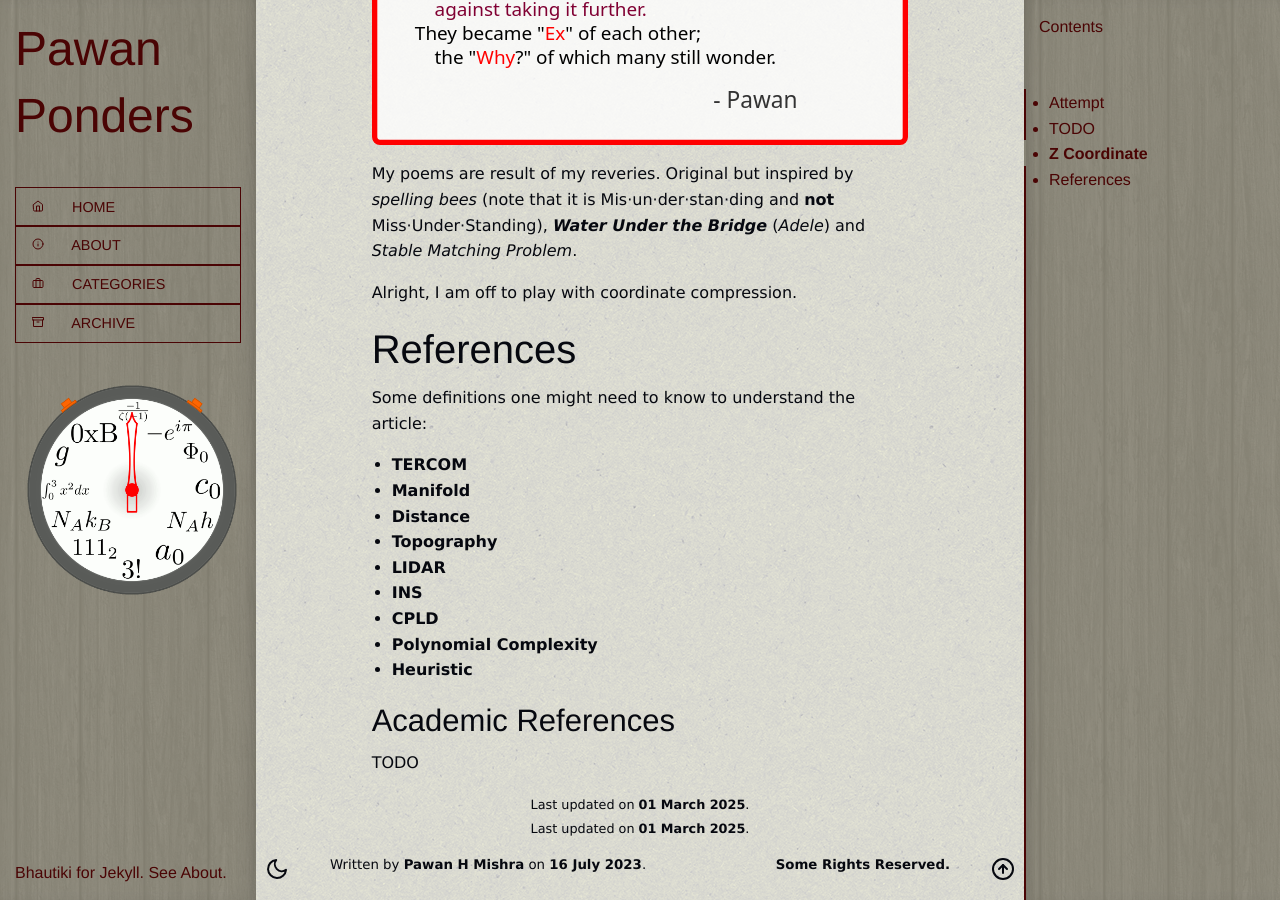
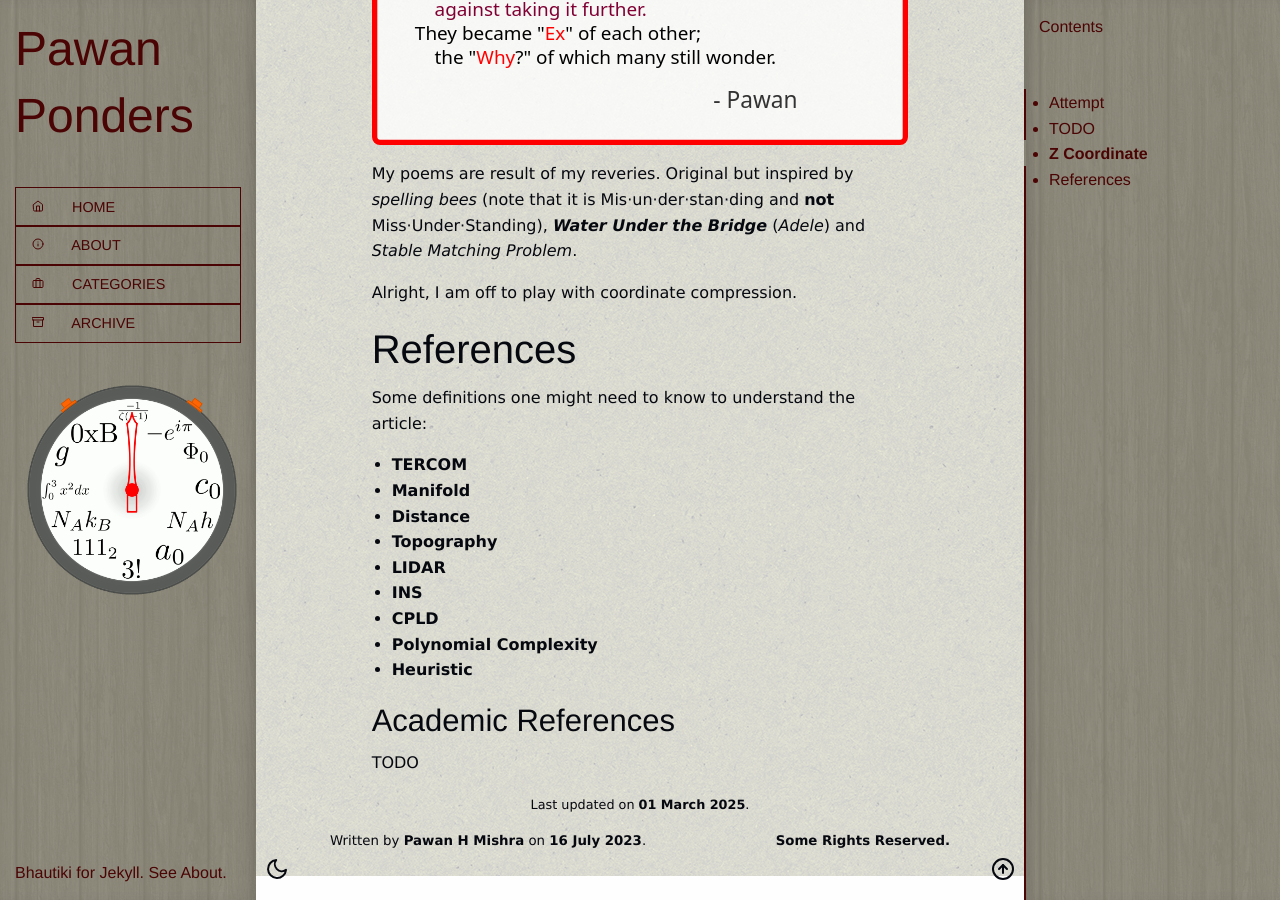
Before and after one commit to pawanmsr/pawanmsr.github.io, a Jekyll site: the page built from _posts/2023-07-16-matrix-matching.markdown, in a window 1280 px wide and 900 px high, scrolled down 1482 px. Built offline with Jekyll 4.4.1, drawn with Linux system fonts in a browser that asks for light colours.

Commit message:
Dev (#28)

```diff
--- a/_includes/script.html
+++ b/_includes/script.html
@@ -10,7 +10,7 @@
 
 {% if page.layout == 'post' %}
     {% if page.toc %}
-    <script async src="{{ site.data.assets.post.tocbot.js | relative_url }}"></script>
+    <script src="{{ site.data.assets.post.tocbot.js | relative_url }}"></script>
     {% endif %}
 
     {% if page.math %}
--- a/_layouts/post.html
+++ b/_layouts/post.html
@@ -6,12 +6,6 @@ layout: default
     <div class="grid-x grid-margin-x grid-padding-x align-center">
         <div class="cell small-10">
             {{ content }}
-
-            {% if page.updated %}
-            <div class="text-center">
-                <small>Last updated on <strong>{{ page.updated | date: "%d %B %Y" }}</strong>.</small>
-            </div>
-            {% endif %}
         </div>
     </div>
 
```
